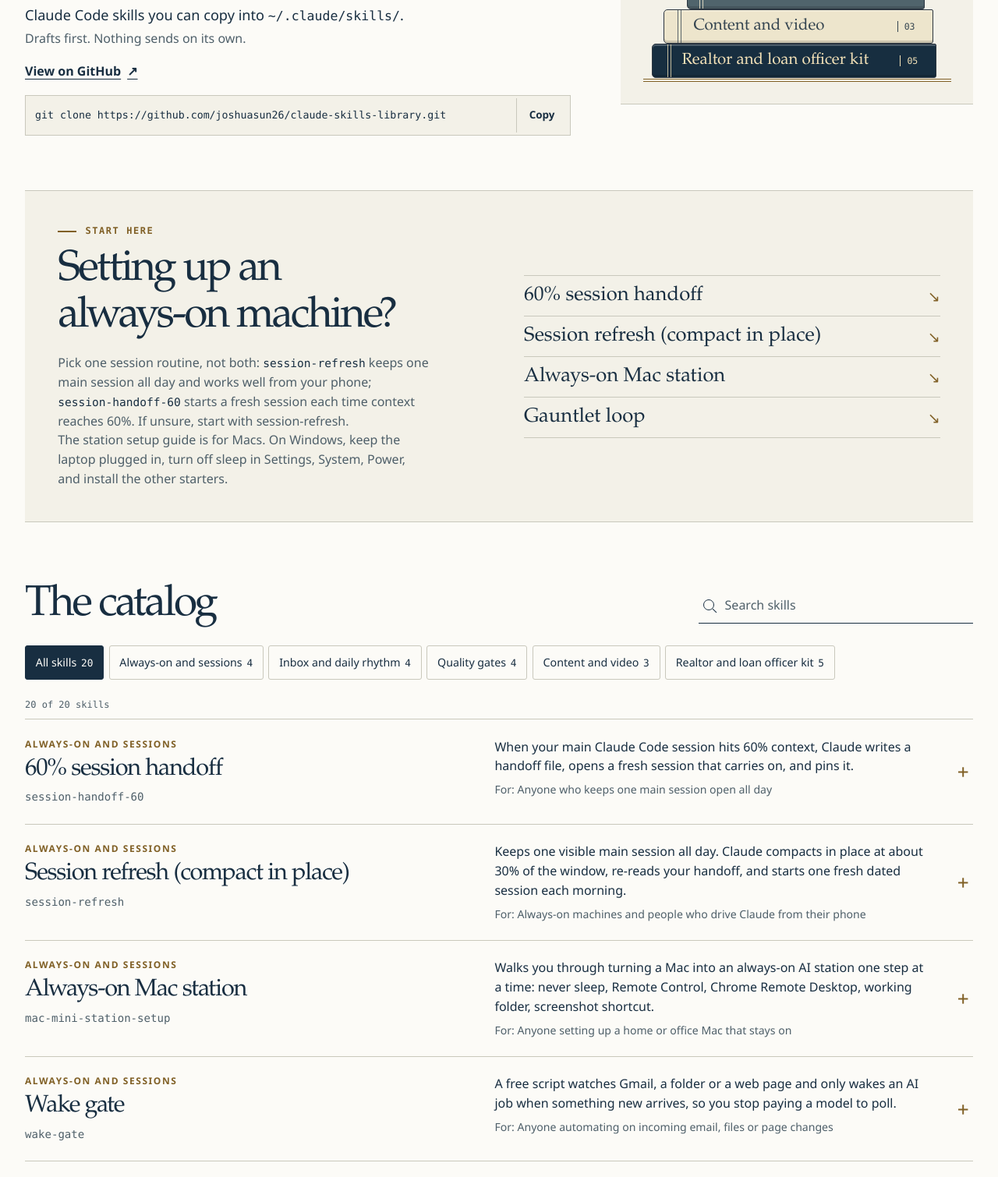
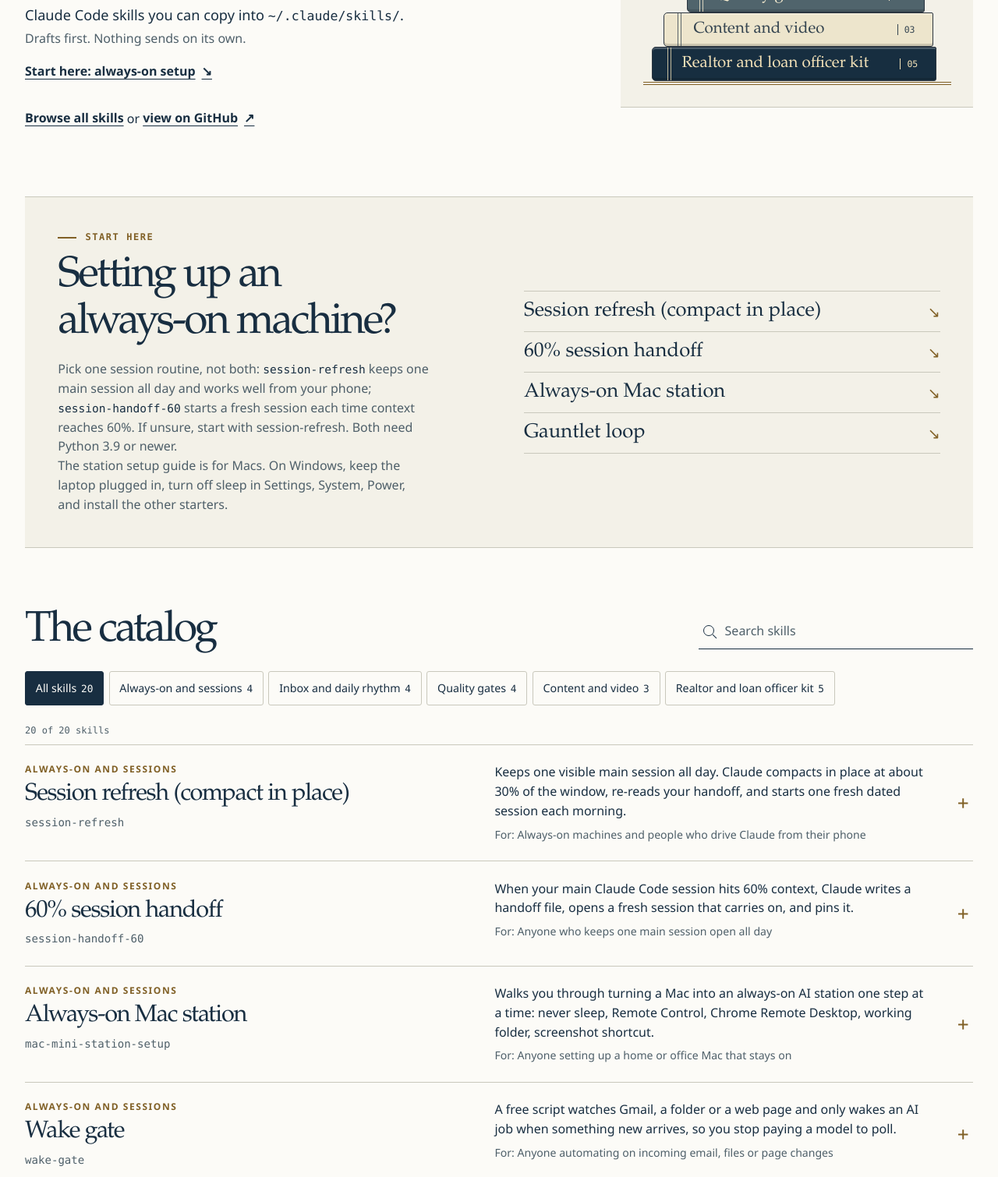
Before and after one commit to joshuasun26/claude-skills-library, a plain HTML site: page docs/index.html in a window 1280 px wide. Shown: the part 383-1893 px from the top of the page at 78% size. Drawn offline with Linux system fonts and the light colour scheme.

Commit message:
Review round 3 (Gemini): no-git one-line installs first, safe piped install, ExecutionPolicy-safe Windows clone command, pick-one warnings, full post-install paths, exit codes and temp cleanup, Start here nav
Co-Authored-By: Claude Opus 5.5 <noreply@anthropic.com>

```diff
--- a/docs/app.js
+++ b/docs/app.js
@@ -179,9 +179,16 @@
     card.scrollIntoView({ block: "start" });
   }
 
-  command(byId("hero-clone"), clone, "clone command");
   command(byId("install-clone"), clone, "clone command");
-  installer(byId("local-install"), { mac: "./install.sh a b", win: ".\\install.ps1 a b" }, "selected skills");
+  const raw = "https://raw.githubusercontent.com/joshuasun26/claude-skills-library/main";
+  installer(byId("remote-install"), {
+    mac: "curl -fsSL " + raw + "/install.sh | bash -s -- session-refresh gauntlet-loop",
+    win: "& ([scriptblock]::Create((irm " + raw + "/install.ps1))) session-refresh gauntlet-loop"
+  }, "starter skills");
+  installer(byId("local-install"), {
+    mac: "./install.sh session-refresh gauntlet-loop",
+    win: "powershell -ExecutionPolicy Bypass -File .\\install.ps1 session-refresh gauntlet-loop"
+  }, "selected skills from a clone");
   const date = byId("updated");
   date.dateTime = updated;
   date.textContent = new Intl.DateTimeFormat("en", { month: "long", day: "numeric", year: "numeric", timeZone: "UTC" })
@@ -207,7 +214,7 @@
       note.append(element("code", "", "session-refresh"),
         " keeps one main session all day and works well from your phone; ",
         element("code", "", "session-handoff-60"),
-        " starts a fresh session each time context reaches 60%. If unsure, start with session-refresh.");
+        " starts a fresh session each time context reaches 60%. If unsure, start with session-refresh. Both need Python 3.9 or newer.");
       byId("choice").append(note);
     }
   }
--- a/docs/catalog.js
+++ b/docs/catalog.js
@@ -24,34 +24,6 @@ window.SKILLS_CATALOG = {
   }
  ],
  "skills": [
-  {
-   "name": "session-handoff-60",
-   "title": "60% session handoff",
-   "category": "always-on",
-   "start_here": true,
-   "summary": "When your main Claude Code session hits 60% context, Claude writes a handoff file, opens a fresh session that carries on, and pins it.",
-   "for": "Anyone who keeps one main session open all day",
-   "when": "You have a long-running main chat that gets slow or forgetful by afternoon.",
-   "needs": [
-    "Claude Code desktop app",
-    "Python 3.9+"
-   ],
-   "customize": "Edit scripts/context_gauge_config.json: threshold, handoff folder, main session name.",
-   "conflicts": [
-    "session-refresh"
-   ],
-   "try": "Set up the 60% handoff for my main session called Main.",
-   "files": [
-    "SKILL.md",
-    "scripts/context_gauge.py",
-    "scripts/context_gauge_config.json"
-   ],
-   "install": {
-    "mac": "curl -fsSL https://raw.githubusercontent.com/joshuasun26/claude-skills-library/main/install.sh | bash -s -- session-handoff-60",
-    "win": "& ([scriptblock]::Create((irm https://raw.githubusercontent.com/joshuasun26/claude-skills-library/main/install.ps1))) session-handoff-60",
-    "manual": "Copy skills/session-handoff-60/ into ~/.claude/skills/session-handoff-60/"
-   }
-  },
   {
    "name": "session-refresh",
    "title": "Session refresh (compact in place)",
@@ -81,6 +53,34 @@ window.SKILLS_CATALOG = {
     "mac": "curl -fsSL https://raw.githubusercontent.com/joshuasun26/claude-skills-library/main/install.sh | bash -s -- session-refresh",
     "win": "& ([scriptblock]::Create((irm https://raw.githubusercontent.com/joshuasun26/claude-skills-library/main/install.ps1))) session-refresh",
     "manual": "Copy skills/session-refresh/ into ~/.claude/skills/session-refresh/"
+   }
+  },
+  {
+   "name": "session-handoff-60",
+   "title": "60% session handoff",
+   "category": "always-on",
+   "start_here": true,
+   "summary": "When your main Claude Code session hits 60% context, Claude writes a handoff file, opens a fresh session that carries on, and pins it.",
+   "for": "Anyone who keeps one main session open all day",
+   "when": "You have a long-running main chat that gets slow or forgetful by afternoon.",
+   "needs": [
+    "Claude Code desktop app",
+    "Python 3.9+"
+   ],
+   "customize": "Edit scripts/context_gauge_config.json: threshold, handoff folder, main session name.",
+   "conflicts": [
+    "session-refresh"
+   ],
+   "try": "Set up the 60% handoff for my main session called Main.",
+   "files": [
+    "SKILL.md",
+    "scripts/context_gauge.py",
+    "scripts/context_gauge_config.json"
+   ],
+   "install": {
+    "mac": "curl -fsSL https://raw.githubusercontent.com/joshuasun26/claude-skills-library/main/install.sh | bash -s -- session-handoff-60",
+    "win": "& ([scriptblock]::Create((irm https://raw.githubusercontent.com/joshuasun26/claude-skills-library/main/install.ps1))) session-handoff-60",
+    "manual": "Copy skills/session-handoff-60/ into ~/.claude/skills/session-handoff-60/"
    }
   },
   {
--- a/docs/index.html
+++ b/docs/index.html
@@ -15,7 +15,7 @@
   <a class="skip" href="#catalog">Skip to catalog</a>
   <header class="mast wrap">
     <a class="brand" href="#top"><span class="mark" aria-hidden="true"><i></i><i></i><i></i></span>Skills Library</a>
-    <nav aria-label="Page"><a href="#catalog">Catalog</a><a href="#install">Install</a></nav>
+    <nav aria-label="Page"><a href="#start">Start here</a><a href="#catalog">Catalog</a><a href="#install">Install</a></nav>
   </header>
   <main id="top" class="wrap">
     <section class="hero" aria-labelledby="title">
@@ -24,15 +24,15 @@
         <h1 id="title">Claude Code<br><em>Skills Library</em></h1>
         <p class="lead">Claude Code skills you can copy into <code>~/.claude/skills/</code>.</p>
         <p class="trust">Drafts first. Nothing sends on its own.</p>
-        <a class="text-link" id="repo" href="https://github.com/joshuasun26/claude-skills-library">View on GitHub <span aria-hidden="true">↗</span></a>
-        <div class="command" id="hero-clone"></div>
+        <p><a class="text-link" href="#start">Start here: always-on setup <span aria-hidden="true">↘</span></a></p>
+        <p><a class="text-link" href="#catalog">Browse all skills</a> or <a class="text-link" id="repo" href="https://github.com/joshuasun26/claude-skills-library">view on GitHub <span aria-hidden="true">↗</span></a></p>
       </div>
       <nav class="shelf" aria-label="Browse by category">
         <div class="shelf-label"><span>Category index</span><span id="shelf-count"></span></div>
         <div id="books" class="books"></div>
       </nav>
     </section>
-    <section class="starter split" aria-labelledby="start-title">
+    <section class="starter split" id="start" aria-labelledby="start-title">
       <div><p class="kicker">Start here</p><h2 id="start-title">Setting up an<br>always-on machine?</h2>
         <div id="choice" class="choice"></div>
       </div>
@@ -53,8 +53,10 @@
         <p>Choose just the skills you need. The installer backs up existing skills to <code>~/.claude/skills-backups/</code> and leaves your settings untouched.</p>
       </div>
       <div class="steps">
-        <h3>Clone the library</h3><div class="command" id="install-clone"></div>
-        <h3>Install your picks</h3><p>Open the downloaded folder with <code>cd claude-skills-library</code>. Replace <code>a b</code> with the names of the skills you want.</p>
+        <h3>One line, no git needed</h3><p>Paste into Terminal (Mac) or PowerShell (Windows). This installs the starter pair; swap in any skill names from the catalog.</p>
+        <div id="remote-install"></div>
+        <h3>Or clone the library</h3><div class="command" id="install-clone"></div>
+        <p>Then, inside the <code>claude-skills-library</code> folder:</p>
         <div id="local-install"></div>
         <h3>Or copy a skill by hand</h3><p>Copy its folder from <code>skills/</code> into <code>~/.claude/skills/</code>, keeping the folder name.</p>
       </div>
```
Also changed, not shown: catalog.json (+110 -38 lines), 4 other files.
